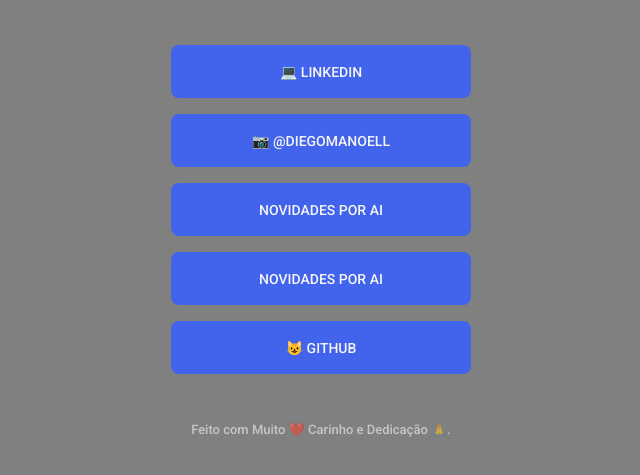
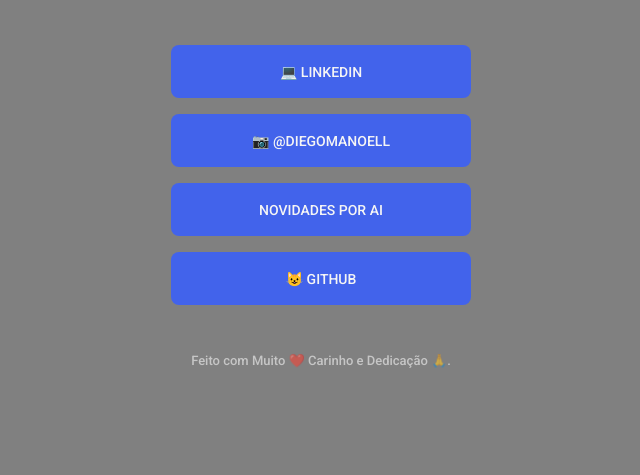
Before and after one commit to diegomanoell/diegomanoell-links, a plain HTML site: page index.html in a window 1280 px wide. Shown: the part 299-774 px from the top of the page, without its empty margins (319-959 px from the left). Drawn offline with Linux system fonts and the light colour scheme.

Commit message:
Retirei um link

```diff
--- a/index.html
+++ b/index.html
@@ -35,11 +35,6 @@
       </li>
       <li>
         <a
-        href="https://instagram.com/amazingcollection"
-        target="_blank">Novidades por ai</a>
-      </li>
-      <li>
-        <a
         href="https://amazingcollection.com/amazingcollection"
         target="_blank">Novidades por ai</a>
       </li>
```
